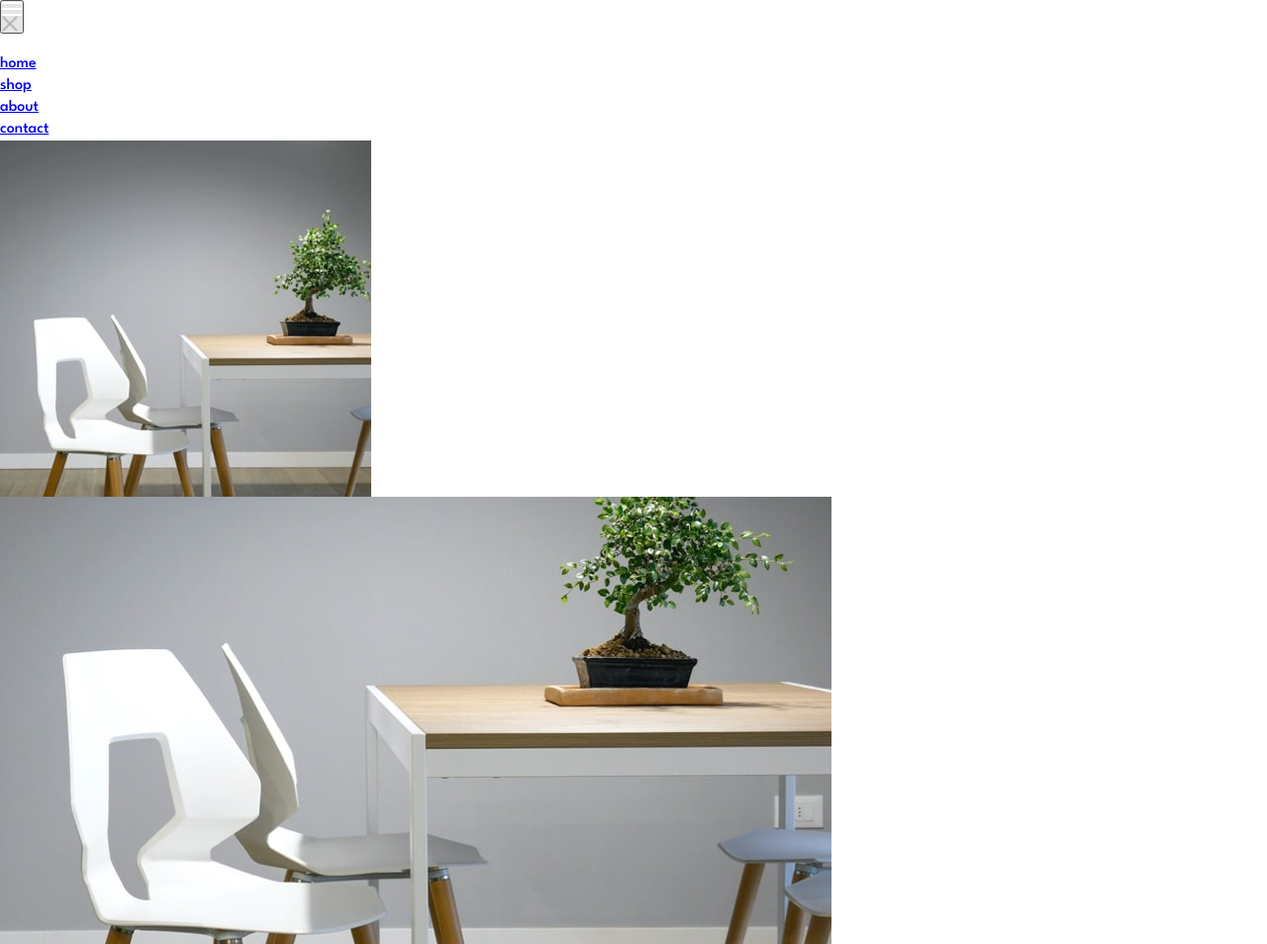
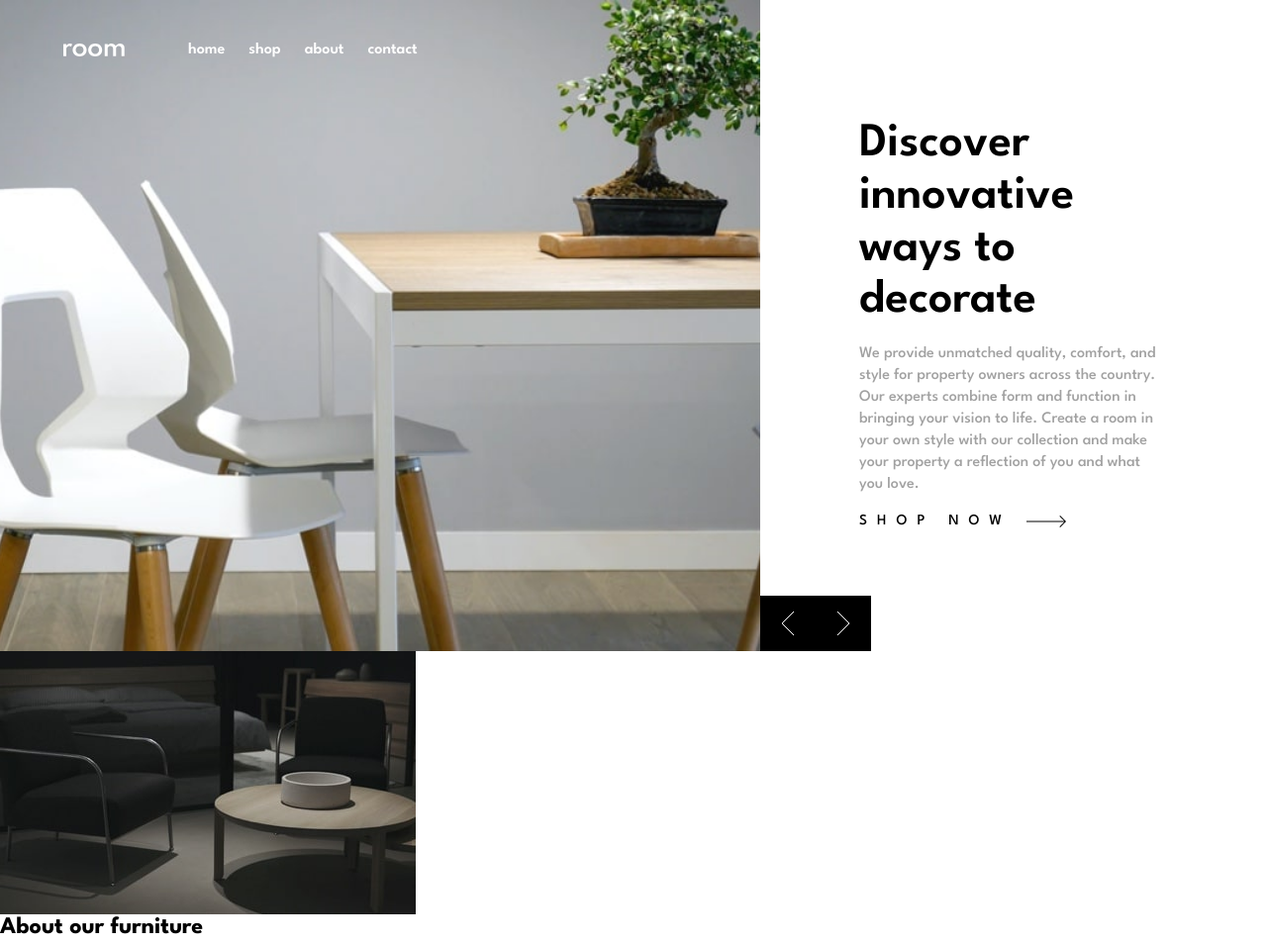
Before and after one commit to karolbanat/room-homepage, a website: page index.html in a window 1280 px wide. Shown: the top 954 px of the page at 99% size. Drawn offline with Linux system fonts and the light colour scheme.

Commit message:
Nav and slider styling

```diff
--- a/index.html
+++ b/index.html
@@ -26,15 +26,17 @@
 <body>
 
     <header class="primary-header">
-        <nav class="navigation">
+        <nav class="navigation primary-header__navigation">
             <button aria-expanded="false"
                     aria-controls="primary-nav"
                     aria-label="Menu"
-                    class="navigation__toggle-btn">
+                    class="toggle-btn navigation__toggle-btn">
                 <img src="./dist/images/icon-hamburger.svg"
-                     alt="">
+                     alt=""
+                     class="toggle-btn__icon-open">
                 <img src="./dist/images/icon-close.svg"
-                     alt="">
+                     alt=""
+                     class="toggle-btn__icon-close">
             </button>
             <img src="./dist/images/logo.svg"
                  alt="Room logo">
@@ -42,18 +44,18 @@
                  class="navigation__nav">
                 <ul class="navigation__nav-links">
                     <li><a href="#"
-                           class="navigation__link">home</a></li>
+                           class="navigation__nav-link">home</a></li>
                     <li><a href="#"
-                           class="navigation__link">shop</a></li>
+                           class="navigation__nav-link">shop</a></li>
                     <li><a href="#"
-                           class="navigation__link">about</a></li>
+                           class="navigation__nav-link">about</a></li>
                     <li><a href="#"
-                           class="navigation__link">contact</a></li>
+                           class="navigation__nav-link">contact</a></li>
                 </ul>
             </div>
         </nav>
 
-        <div class="slider">
+        <div class="slider primary-header__slider">
             <div class="slider__image-container">
                 <img src="./dist/images/mobile-image-hero-1.jpg"
                      alt="White chairs and table with wooden parts. Small tree on the table."
@@ -122,6 +124,7 @@
 
     Shop now -->
 
+    <script src="./dist/js/main.min.js"></script>
 </body>
 
 </html>
--- a/src/js/main.js
+++ b/src/js/main.js
@@ -0,0 +1,38 @@
+let toggleBtn;
+let primaryNav;
+
+const main = () => {
+	prepareDOMElements();
+	prepareDOMEvents();
+};
+
+const prepareDOMElements = () => {
+	toggleBtn = document.querySelector('.toggle-btn');
+	primaryNav = document.querySelector('#primary-nav');
+};
+
+const prepareDOMEvents = () => {
+	toggleBtn.addEventListener('click', handleMobileNav);
+};
+
+const handleMobileNav = () => {
+	toggleBtn.toggleAttribute('data-expanded');
+
+	if (toggleBtn.hasAttribute('data-expanded')) {
+		primaryNav.setAttribute('data-expanded', '');
+		handleSlideDownAnimation(primaryNav);
+		toggleBtn.setAttribute('aria-expanded', 'true');
+	} else {
+		primaryNav.removeAttribute('data-expanded');
+		toggleBtn.setAttribute('aria-expanded', 'false');
+	}
+};
+
+const handleSlideDownAnimation = (element) => {
+	element.classList.add('slide-down');
+	setTimeout(() => {
+		element.classList.remove('slide-down');
+	}, 400);
+};
+
+document.addEventListener('DOMContentLoaded', main);
--- /dev/null
+++ b/src/sass/base/_animations.scss
@@ -0,0 +1,12 @@
+@keyframes slide-down {
+	from {
+		transform: translateY(-125%);
+	}
+	to {
+		transform: translateY(0);
+	}
+}
+
+.slide-down {
+	animation: slide-down 0.4s ease;
+}
--- a/src/sass/base/_base.scss
+++ b/src/sass/base/_base.scss
@@ -12,5 +12,5 @@ h3 {
 }
 
 :where(p:not([class])) {
-	color: var(--clr-neutral-400);
+	color: var(--clr-primary-400);
 }
--- a/src/sass/base/_variables.scss
+++ b/src/sass/base/_variables.scss
@@ -42,9 +42,12 @@ $spacings: (
 		400: 1.5em,
 		600: 2.5em,
 		700: 3em,
+		800: 4em,
 	),
 	rem: (
 		400: 2.4rem,
 		500: 3.2rem,
+		800: 6rem,
+		900: 10rem,
 	),
 );
--- /dev/null
+++ b/src/sass/components/_link.scss
@@ -0,0 +1,17 @@
+.link {
+	--text: var(--clr-primary-900);
+	display: inline-flex;
+	align-items: center;
+	gap: var(--spacing-em-300);
+	font-size: var(--fz-300);
+	letter-spacing: 1rem;
+	text-decoration: none;
+	text-transform: uppercase;
+	color: var(--text);
+	transition: color 0.35s ease;
+
+	&:hover,
+	&:focus-visible {
+		--text: var(--clr-primary-400);
+	}
+}
--- /dev/null
+++ b/src/sass/components/_navigation.scss
@@ -0,0 +1,93 @@
+@use '../base/mixins';
+
+.navigation {
+	--padding-block: var(--spacing-em-600);
+	--padding-inline: var(--spacing-em-300);
+
+	position: relative;
+	z-index: 100;
+	display: flex;
+	justify-content: center;
+	align-items: center;
+	padding-block: var(--padding-block);
+	padding-inline: var(--padding-inline);
+
+	@include mixins.mq(medium) {
+		--padding-inline: var(--spacing-em-800);
+		justify-content: flex-start;
+		width: fit-content;
+	}
+
+	/* elements */
+	&__nav {
+		@include mixins.max-mq(medium) {
+			display: none;
+			position: absolute;
+			top: 0;
+			left: 0;
+			width: 100%;
+			height: 100%;
+			background-color: var(--clr-primary-100);
+
+			&[data-expanded] {
+				display: block;
+			}
+		}
+	}
+
+	&__nav-links {
+		display: flex;
+		justify-content: flex-end;
+		align-items: center;
+		gap: var(--spacing-em-400);
+		padding-inline: var(--padding-inline);
+		width: 100%;
+		height: 100%;
+	}
+
+	&__nav-link {
+		--color: var(--clr-primary-900);
+
+		position: relative;
+		font-size: var(--fz-400);
+		font-weight: var(--fw-600);
+		text-decoration: none;
+		color: var(--color);
+
+		@include mixins.mq(medium) {
+			--color: var(--clr-primary-100);
+		}
+
+		/* underline on hover */
+		&::before {
+			content: '';
+			position: absolute;
+			bottom: -0.5rem;
+			left: 50%;
+			width: 50%;
+			height: 2px;
+			transform: translateX(-50%) scale(0);
+			transition: transform 0.35s ease;
+			background-color: var(--color);
+		}
+
+		&:hover,
+		&:focus-visible {
+			&::before {
+				transform: translateX(-50%) scale(1);
+			}
+		}
+	}
+
+	&__toggle-btn {
+		position: absolute;
+		z-index: 200;
+		top: 50%;
+		left: var(--padding-inline);
+		transform: translateY(-50%);
+
+		@include mixins.mq(medium) {
+			display: none;
+		}
+	}
+}
--- /dev/null
+++ b/src/sass/components/_primary-header.scss
@@ -0,0 +1,14 @@
+.primary-header {
+	display: grid;
+
+	/* put nav on the slider */
+	& > * {
+		grid-column: 1;
+		grid-row: 1;
+	}
+
+	/* and align navigation to top */
+	&__navigation {
+		align-self: start;
+	}
+}
--- /dev/null
+++ b/src/sass/components/_slider.scss
@@ -0,0 +1,100 @@
+@use '../base/mixins';
+
+.slider {
+	display: grid;
+
+	/* content elements */
+	&__content {
+		--padding-block-min: var(--spacing-rem-800);
+		--padding-block-max: calc(2 * var(--spacing-rem-800));
+		--padding-block: clamp(var(--padding-block-min), 10vw, var(--padding-block-max));
+		--padding-inline-min: var(--spacing-rem-500);
+		--padding-inline-max: var(--spacing-rem-900);
+		--padding-inline: clamp(var(--padding-inline-min), 8vw, var(--padding-inline-max));
+
+		grid-row: 2;
+		grid-column: 1;
+		padding-block: var(--padding-block);
+		padding-inline: var(--padding-inline);
+	}
+
+	&__heading {
+		font-size: var(--fz-700);
+		font-weight: var(--fw-600);
+	}
+
+	/* slider controls */
+	&__controls {
+		display: flex;
+		/* put slider controls on the image */
+		grid-row: 1;
+		grid-column: 1;
+		/* and align it on the right bottom */
+		align-self: end;
+		justify-self: end;
+	}
+
+	&__control-button {
+		--width: 5.6rem;
+		--bg-color: var(--clr-primary-900);
+
+		display: inline-grid;
+		place-content: center;
+		width: var(--width);
+		aspect-ratio: 1;
+		background-color: var(--bg-color);
+		border: none;
+		cursor: pointer;
+		transition: background-color 0.35s ease;
+
+		&:hover,
+		&:focus-visible {
+			--bg-color: var(--clr-primary-700);
+		}
+	}
+
+	/* image handling */
+	&__image-container {
+		grid-row: 1;
+		grid-column: 1;
+	}
+
+	&__image {
+		width: 100%;
+		height: 100%;
+		object-fit: cover;
+
+		/* modifiers */
+		&--desktop {
+			display: none;
+		}
+
+		@include mixins.mq(small) {
+			&--desktop {
+				display: block;
+			}
+
+			&--mobile {
+				display: none;
+			}
+		}
+	}
+
+	/* for larger screens */
+	@include mixins.mq(large) {
+		grid-template-columns: 3fr 2fr;
+
+		&__content {
+			grid-row: 1;
+			grid-column: 2;
+		}
+
+		&__controls {
+			/* on larger screens put control on the content */
+			grid-row: 1;
+			grid-column: 2;
+			/* and align it on the left bottom */
+			justify-self: start;
+		}
+	}
+}
--- /dev/null
+++ b/src/sass/components/_toggle-btn.scss
@@ -0,0 +1,25 @@
+.toggle-btn {
+	display: inline-grid;
+	place-content: center;
+	width: 4rem;
+	aspect-ratio: 1;
+	background: none;
+	border: none;
+	cursor: pointer;
+
+	&__icon-open {
+		display: block;
+	}
+
+	&__icon-close {
+		display: none;
+	}
+
+	&[data-expanded] &__icon-open {
+		display: none;
+	}
+
+	&[data-expanded] &__icon-close {
+		display: block;
+	}
+}
```
Also changed, not shown: src/sass/main.scss (+7 -0 lines), dist/css/main.min.css, dist/js/main.min.js.
